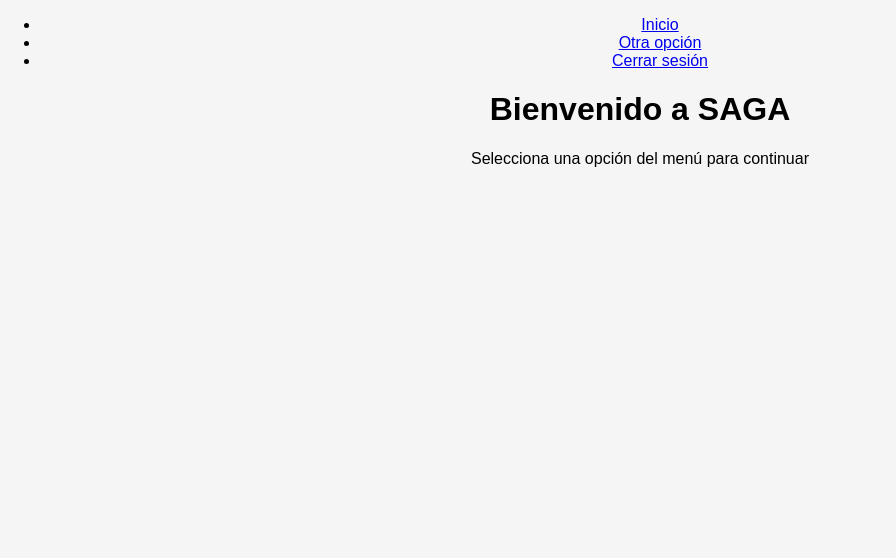
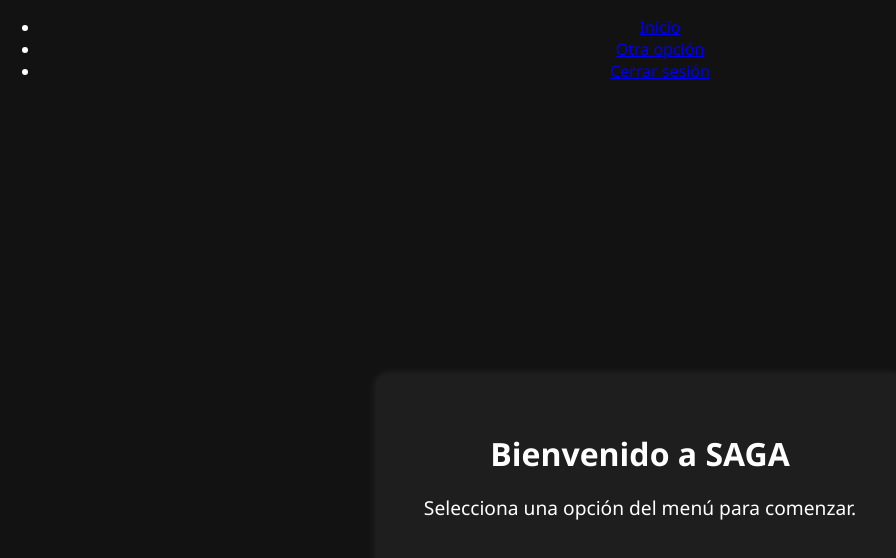
Before and after one commit to pdanna632/SAGA, a React (Vite) app in the folder Pagina web SAGA/: page /dashboard in a window 1280 px wide. Shown: the top 558 px of the page, without its empty margins (0-896 px from the left). Built offline with nearby package versions, Linux system fonts and the light colour scheme.

Commit message:
avance dashboard

```diff
--- a/Pagina web SAGA/src/pages/Dashboard.jsx
+++ b/Pagina web SAGA/src/pages/Dashboard.jsx
@@ -1,11 +1,17 @@
-import Navbar from "../components/Navbar";
+import styles from '../styles/Dashboard.module.css';
+import Navbar from '../components/Navbar';
 
 function Dashboard() {
   return (
-    <div>
-      <Navbar />
-      <h1>Bienvenido a SAGA</h1>
-      <p>Selecciona una opción del menú para continuar</p>
+    <div className={styles.container}>
+      <Navbar /> {/* ✅ Tu componente de menú superior */}
+
+      <main className={styles.main}>
+        <div className={styles.box}>
+          <h2>Bienvenido a SAGA</h2>
+          <p>Selecciona una opción del menú para comenzar.</p>
+        </div>
+      </main>
     </div>
   );
 }
--- /dev/null
+++ b/Pagina web SAGA/src/styles/Dashboard.module.css
@@ -0,0 +1,33 @@
+.container {
+  min-height: 100vh;
+  display: flex;
+  flex-direction: column;
+  background-color: #121212;
+  color: #ffffff;
+  font-family: 'Segoe UI', sans-serif;
+}
+
+.main {
+  flex-grow: 1;
+  display: flex;
+  justify-content: center;
+  align-items: center;
+  padding-top: 3rem; /* espacio para que el contenido no choque con el navbar */
+}
+
+.box {
+  background-color: #1e1e1e;
+  padding: 2rem 3rem;
+  border-radius: 12px;
+  text-align: center;
+  box-shadow: 0 0 10px rgba(255, 255, 255, 0.1);
+}
+
+.box h2 {
+  font-size: 2rem;
+  margin-bottom: 1rem;
+}
+
+.box p {
+  font-size: 1.2rem;
+}
```
